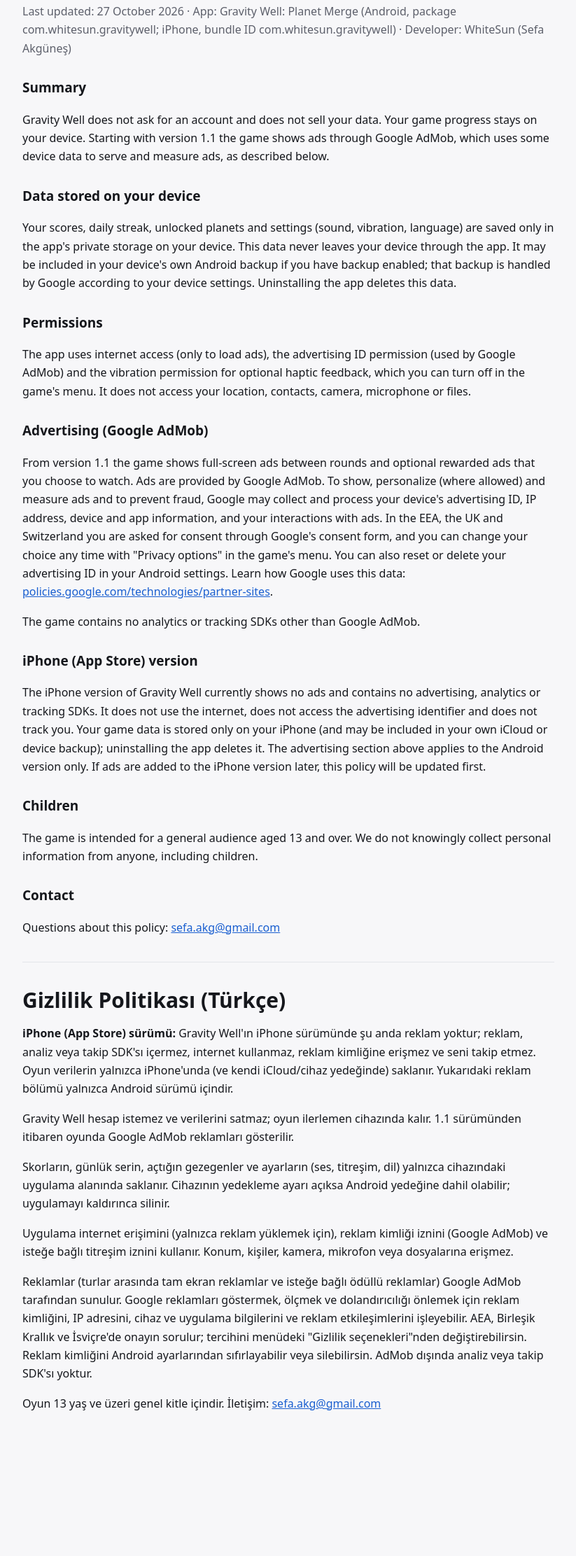
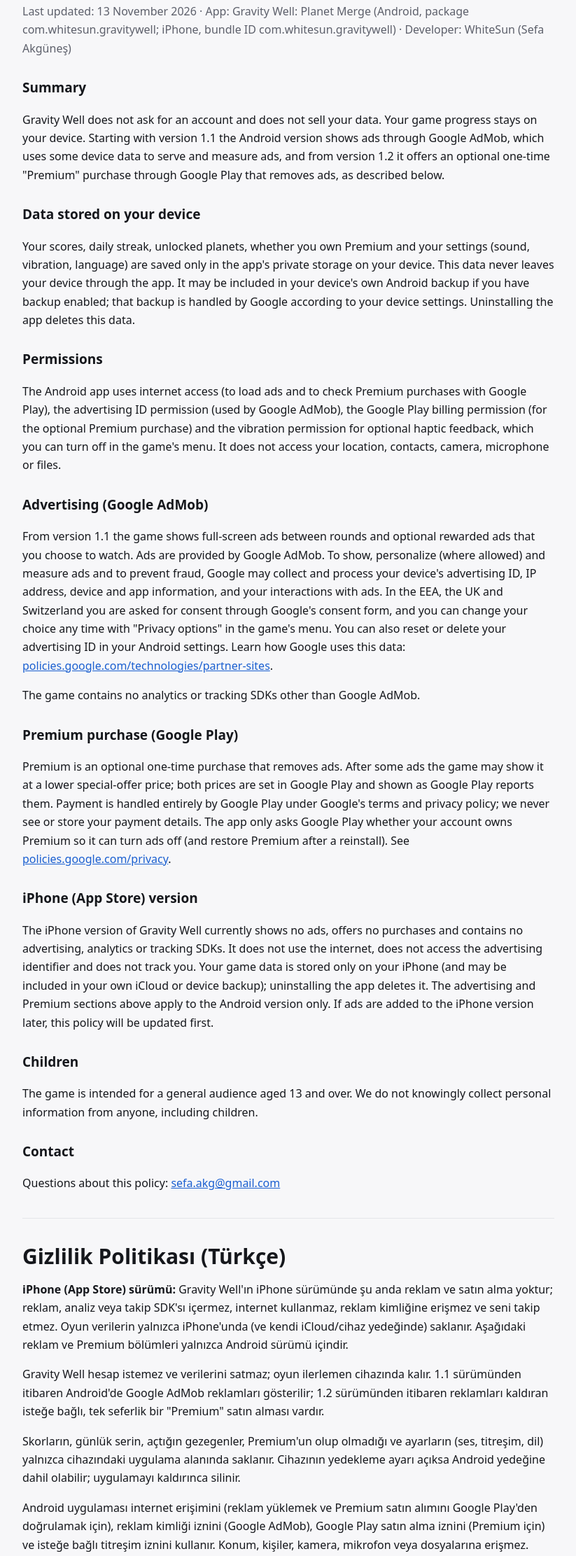
Before and after one commit to sopertas/sopertas.github.io, a plain HTML site: page gravitywell/privacy.html in a window 1280 px wide. Shown: the part 130-2353 px from the top of the page at 70% size, without its empty margins (228-1051 px from the left). Before the commit the page ends 2204 px from the top, so only its background shows below. Drawn offline with Linux system fonts and the light colour scheme.

Commit message:
Gravity Well privacy policy: Premium purchase and special offer (1.2)
Co-Authored-By: Claude Fable 5.2 <noreply@anthropic.com>

```diff
--- a/gravitywell/privacy.html
+++ b/gravitywell/privacy.html
@@ -23,23 +23,26 @@
 <main>
   <p class="brand"><a href="../" style="color:inherit;text-decoration:none">WhiteSun</a></p>
   <h1>Gravity Well: Planet Merge — Privacy Policy</h1>
-  <p class="muted">Last updated: 27 October 2026 · App: Gravity Well: Planet Merge (Android, package com.whitesun.gravitywell; iPhone, bundle ID com.whitesun.gravitywell) · Developer: WhiteSun (Sefa Akgüneş)</p>
+  <p class="muted">Last updated: 13 November 2026 · App: Gravity Well: Planet Merge (Android, package com.whitesun.gravitywell; iPhone, bundle ID com.whitesun.gravitywell) · Developer: WhiteSun (Sefa Akgüneş)</p>
 
   <h2>Summary</h2>
-  <p>Gravity Well does not ask for an account and does not sell your data. Your game progress stays on your device. Starting with version 1.1 the game shows ads through Google AdMob, which uses some device data to serve and measure ads, as described below.</p>
+  <p>Gravity Well does not ask for an account and does not sell your data. Your game progress stays on your device. Starting with version 1.1 the Android version shows ads through Google AdMob, which uses some device data to serve and measure ads, and from version 1.2 it offers an optional one-time "Premium" purchase through Google Play that removes ads, as described below.</p>
 
   <h2>Data stored on your device</h2>
-  <p>Your scores, daily streak, unlocked planets and settings (sound, vibration, language) are saved only in the app's private storage on your device. This data never leaves your device through the app. It may be included in your device's own Android backup if you have backup enabled; that backup is handled by Google according to your device settings. Uninstalling the app deletes this data.</p>
+  <p>Your scores, daily streak, unlocked planets, whether you own Premium and your settings (sound, vibration, language) are saved only in the app's private storage on your device. This data never leaves your device through the app. It may be included in your device's own Android backup if you have backup enabled; that backup is handled by Google according to your device settings. Uninstalling the app deletes this data.</p>
 
   <h2>Permissions</h2>
-  <p>The app uses internet access (only to load ads), the advertising ID permission (used by Google AdMob) and the vibration permission for optional haptic feedback, which you can turn off in the game's menu. It does not access your location, contacts, camera, microphone or files.</p>
+  <p>The Android app uses internet access (to load ads and to check Premium purchases with Google Play), the advertising ID permission (used by Google AdMob), the Google Play billing permission (for the optional Premium purchase) and the vibration permission for optional haptic feedback, which you can turn off in the game's menu. It does not access your location, contacts, camera, microphone or files.</p>
 
   <h2>Advertising (Google AdMob)</h2>
   <p>From version 1.1 the game shows full-screen ads between rounds and optional rewarded ads that you choose to watch. Ads are provided by Google AdMob. To show, personalize (where allowed) and measure ads and to prevent fraud, Google may collect and process your device's advertising ID, IP address, device and app information, and your interactions with ads. In the EEA, the UK and Switzerland you are asked for consent through Google's consent form, and you can change your choice any time with "Privacy options" in the game's menu. You can also reset or delete your advertising ID in your Android settings. Learn how Google uses this data: <a href="https://policies.google.com/technologies/partner-sites">policies.google.com/technologies/partner-sites</a>.</p>
   <p>The game contains no analytics or tracking SDKs other than Google AdMob.</p>
 
+  <h2>Premium purchase (Google Play)</h2>
+  <p>Premium is an optional one-time purchase that removes ads. After some ads the game may show it at a lower special-offer price; both prices are set in Google Play and shown as Google Play reports them. Payment is handled entirely by Google Play under Google's terms and privacy policy; we never see or store your payment details. The app only asks Google Play whether your account owns Premium so it can turn ads off (and restore Premium after a reinstall). See <a href="https://policies.google.com/privacy">policies.google.com/privacy</a>.</p>
+
   <h2>iPhone (App Store) version</h2>
-  <p>The iPhone version of Gravity Well currently shows no ads and contains no advertising, analytics or tracking SDKs. It does not use the internet, does not access the advertising identifier and does not track you. Your game data is stored only on your iPhone (and may be included in your own iCloud or device backup); uninstalling the app deletes it. The advertising section above applies to the Android version only. If ads are added to the iPhone version later, this policy will be updated first.</p>
+  <p>The iPhone version of Gravity Well currently shows no ads, offers no purchases and contains no advertising, analytics or tracking SDKs. It does not use the internet, does not access the advertising identifier and does not track you. Your game data is stored only on your iPhone (and may be included in your own iCloud or device backup); uninstalling the app deletes it. The advertising and Premium sections above apply to the Android version only. If ads are added to the iPhone version later, this policy will be updated first.</p>
 
   <h2>Children</h2>
   <p>The game is intended for a general audience aged 13 and over. We do not knowingly collect personal information from anyone, including children.</p>
@@ -51,11 +54,12 @@
 
   <h1 lang="tr">Gizlilik Politikası (Türkçe)</h1>
   <div lang="tr">
-  <p><b>iPhone (App Store) sürümü:</b> Gravity Well'ın iPhone sürümünde şu anda reklam yoktur; reklam, analiz veya takip SDK'sı içermez, internet kullanmaz, reklam kimliğine erişmez ve seni takip etmez. Oyun verilerin yalnızca iPhone'unda (ve kendi iCloud/cihaz yedeğinde) saklanır. Yukarıdaki reklam bölümü yalnızca Android sürümü içindir.</p>
-  <p>Gravity Well hesap istemez ve verilerini satmaz; oyun ilerlemen cihazında kalır. 1.1 sürümünden itibaren oyunda Google AdMob reklamları gösterilir.</p>
-  <p>Skorların, günlük serin, açtığın gezegenler ve ayarların (ses, titreşim, dil) yalnızca cihazındaki uygulama alanında saklanır. Cihazının yedekleme ayarı açıksa Android yedeğine dahil olabilir; uygulamayı kaldırınca silinir.</p>
-  <p>Uygulama internet erişimini (yalnızca reklam yüklemek için), reklam kimliği iznini (Google AdMob) ve isteğe bağlı titreşim iznini kullanır. Konum, kişiler, kamera, mikrofon veya dosyalarına erişmez.</p>
+  <p><b>iPhone (App Store) sürümü:</b> Gravity Well'ın iPhone sürümünde şu anda reklam ve satın alma yoktur; reklam, analiz veya takip SDK'sı içermez, internet kullanmaz, reklam kimliğine erişmez ve seni takip etmez. Oyun verilerin yalnızca iPhone'unda (ve kendi iCloud/cihaz yedeğinde) saklanır. Aşağıdaki reklam ve Premium bölümleri yalnızca Android sürümü içindir.</p>
+  <p>Gravity Well hesap istemez ve verilerini satmaz; oyun ilerlemen cihazında kalır. 1.1 sürümünden itibaren Android'de Google AdMob reklamları gösterilir; 1.2 sürümünden itibaren reklamları kaldıran isteğe bağlı, tek seferlik bir "Premium" satın alması vardır.</p>
+  <p>Skorların, günlük serin, açtığın gezegenler, Premium'un olup olmadığı ve ayarların (ses, titreşim, dil) yalnızca cihazındaki uygulama alanında saklanır. Cihazının yedekleme ayarı açıksa Android yedeğine dahil olabilir; uygulamayı kaldırınca silinir.</p>
+  <p>Android uygulaması internet erişimini (reklam yüklemek ve Premium satın alımını Google Play'den doğrulamak için), reklam kimliği iznini (Google AdMob), Google Play satın alma iznini (Premium için) ve isteğe bağlı titreşim iznini kullanır. Konum, kişiler, kamera, mikrofon veya dosyalarına erişmez.</p>
   <p>Reklamlar (turlar arasında tam ekran reklamlar ve isteğe bağlı ödüllü reklamlar) Google AdMob tarafından sunulur. Google reklamları göstermek, ölçmek ve dolandırıcılığı önlemek için reklam kimliğini, IP adresini, cihaz ve uygulama bilgilerini ve reklam etkileşimlerini işleyebilir. AEA, Birleşik Krallık ve İsviçre'de onayın sorulur; tercihini menüdeki "Gizlilik seçenekleri"nden değiştirebilirsin. Reklam kimliğini Android ayarlarından sıfırlayabilir veya silebilirsin. AdMob dışında analiz veya takip SDK'sı yoktur.</p>
+  <p>Premium, reklamları kaldıran isteğe bağlı tek seferlik bir satın almadır. Bazı reklamlardan sonra oyun bunu daha düşük bir özel teklif fiyatıyla gösterebilir; iki fiyat da Google Play'de belirlenir ve Google Play'in bildirdiği şekilde gösterilir. Ödeme tamamen Google Play tarafından, Google'ın şartları ve gizlilik politikasıyla yapılır; ödeme bilgilerini hiçbir zaman görmeyiz ve saklamayız. Uygulama yalnızca reklamları kapatmak (ve yeniden yüklemeden sonra Premium'u geri getirmek) için hesabında Premium olup olmadığını Google Play'e sorar.</p>
   <p>Oyun 13 yaş ve üzeri genel kitle içindir. İletişim: <a href="mailto:sefa.akg@gmail.com">sefa.akg@gmail.com</a></p>
   </div>
 </main>
```
